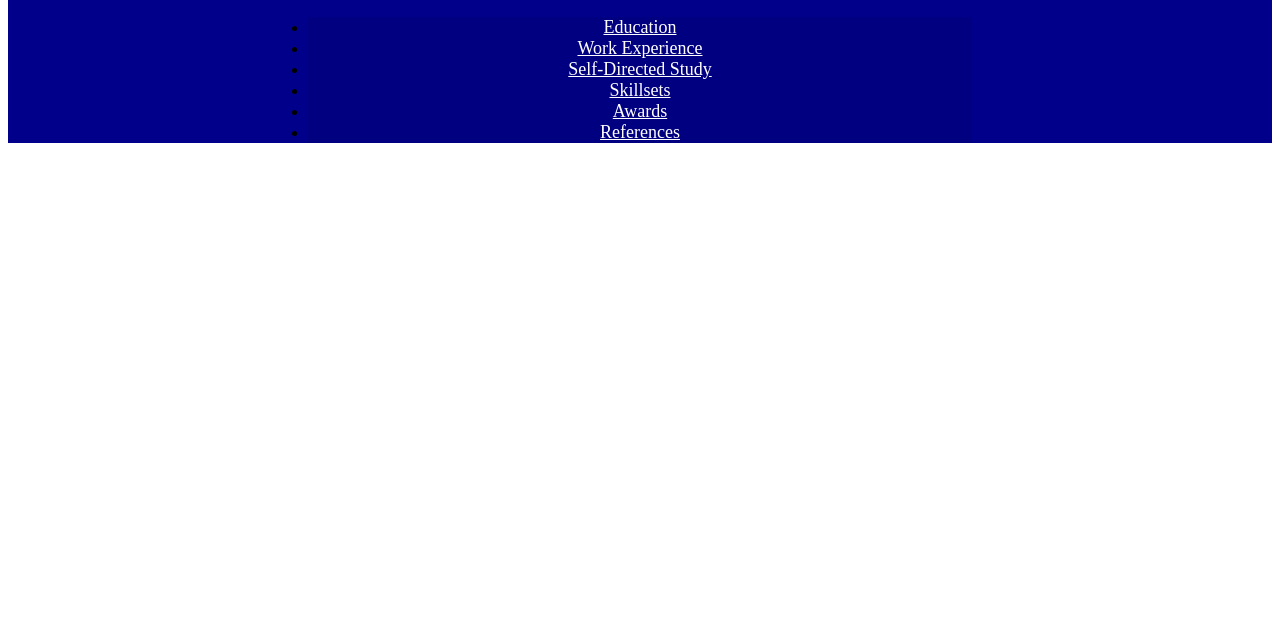
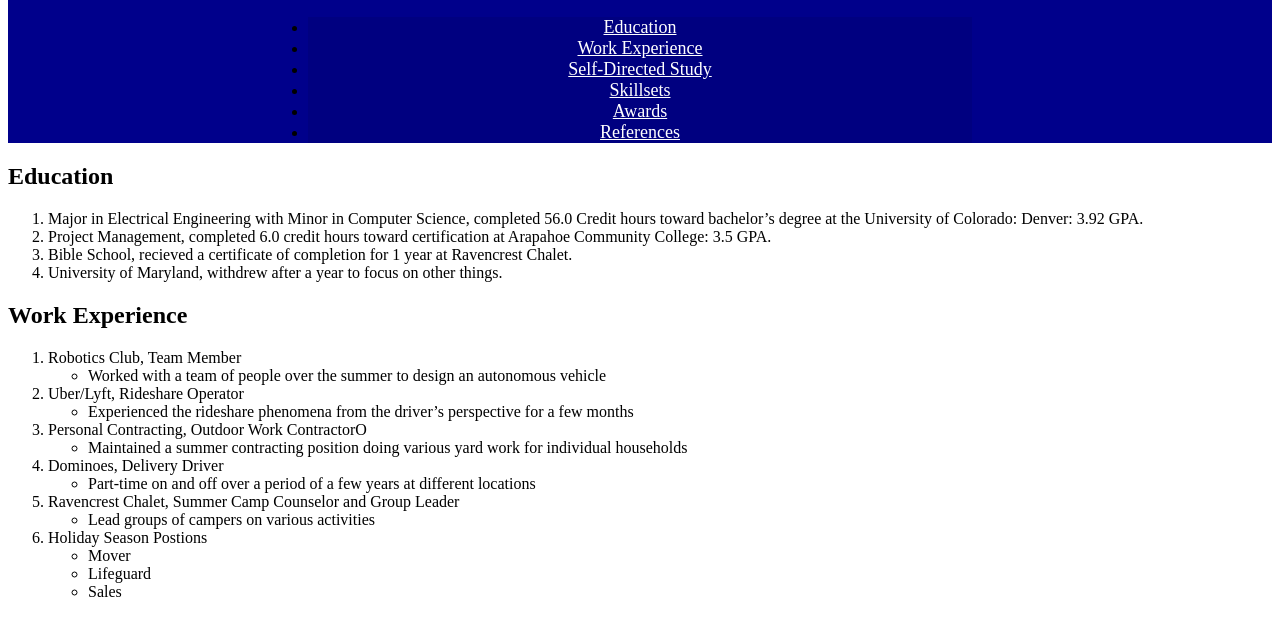
Before and after one commit to a-s-young/personal_Resume, a plain HTML site: page index.html in a window 1280 px wide. Shown: the part 82-718 px from the top of the page. Drawn offline with Linux system fonts and the light colour scheme.

Commit message:
added content to education and work experience

```diff
--- a/index.html
+++ b/index.html
@@ -14,7 +14,7 @@
 
       <nav class="navigation">
         <ul>
-          <li><a href="www.google.com">Education</a></li>
+          <li><a href="#education">Education</a></li>
           <li><a href="#experience">Work Experience</a></li>
           <li><a href="#research">Self-Directed Study</a></li>
           <li><a href="#skills">Skillsets</a></li>
@@ -25,7 +25,47 @@
     </div>
 
     <div class="main">
+        <div id="education">
+          <h2>Education</h2>
+          <ol>
+            <li>Major in Electrical Engineering with Minor in Computer Science, completed 56.0 Credit hours toward bachelor’s degree at the University of Colorado: Denver: 3.92 GPA.</li>
+            <li>Project Management, completed 6.0 credit hours toward certification at Arapahoe Community College: 3.5 GPA.</li>
+            <li>Bible School, recieved a certificate of completion for 1 year at Ravencrest Chalet.</li>
+            <li>University of Maryland, withdrew after a year to focus on other things.</li>
+          </ol>
+        </div>
+    </div>
 
+    <div id="experience">
+      <h2>Work Experience</h2>
+      <ol>
+        <li>Robotics Club, Team Member</li>
+          <ul>
+            <li>Worked with a team of people over the summer to design an autonomous vehicle </li>
+          </ul>
+        <li>Uber/Lyft, Rideshare Operator</li>
+          <ul>
+            <li>Experienced the rideshare phenomena from the driver’s perspective for a few months</li>
+          </ul>
+        <li>Personal Contracting, Outdoor Work ContractorO</li>
+          <ul>
+            <li>Maintained a summer contracting position doing various yard work for individual households</li>
+          </ul>
+        <li>Dominoes, Delivery Driver</li>
+          <ul>
+            <li>Part-time on and off over a period of a few years at different locations</li>
+          </ul>
+        <li>Ravencrest Chalet, Summer Camp Counselor and Group Leader</li>
+          <ul>
+            <li>Lead groups of campers on various activities</li>
+          </ul>
+        <li>Holiday Season Postions</li>
+          <ul>
+            <li>Mover</li>
+            <li>Lifeguard</li>
+            <li>Sales</li>
+          </ul>
+      </ol>
     </div>
 
     <div id="footer">
```
